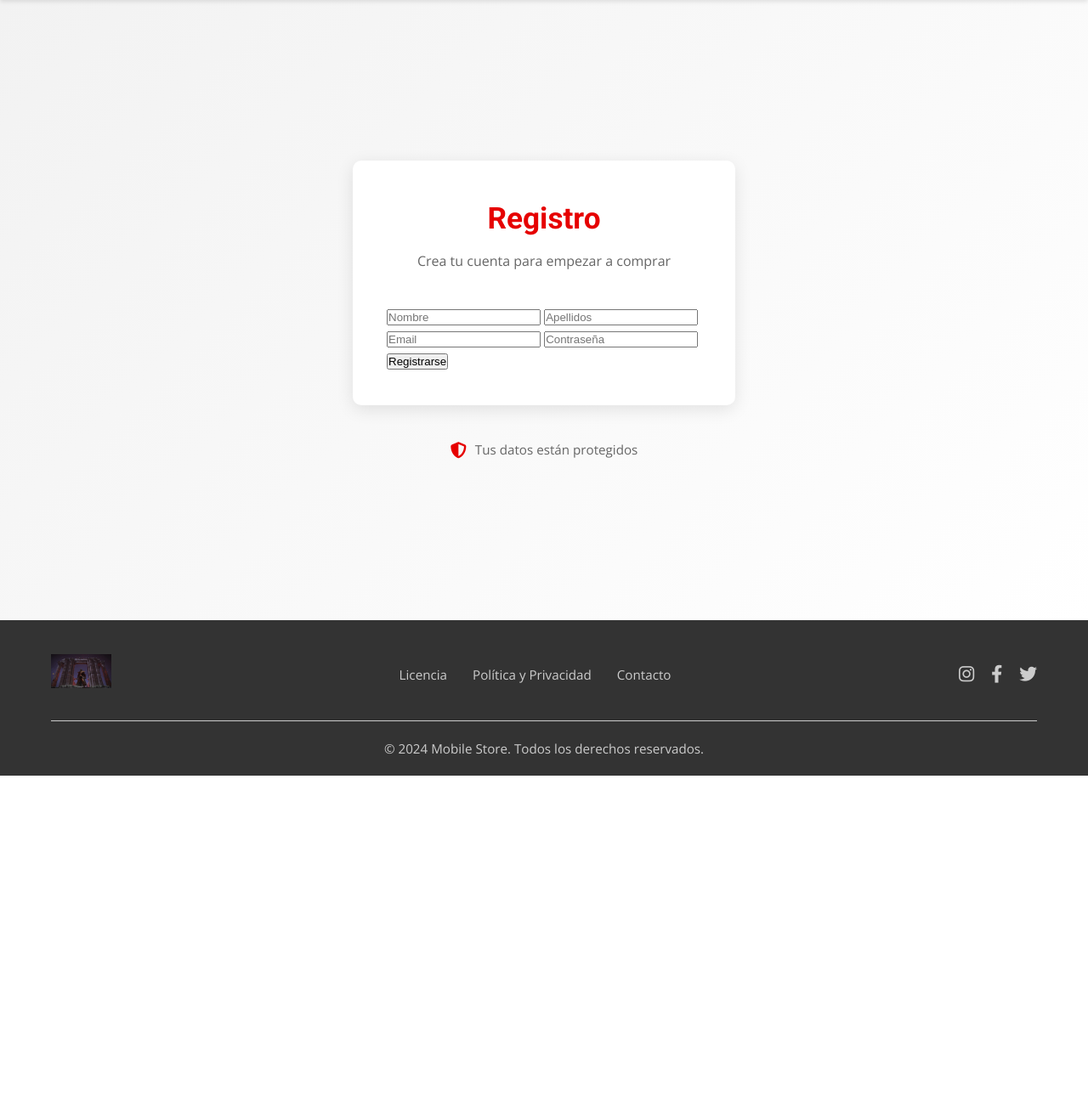
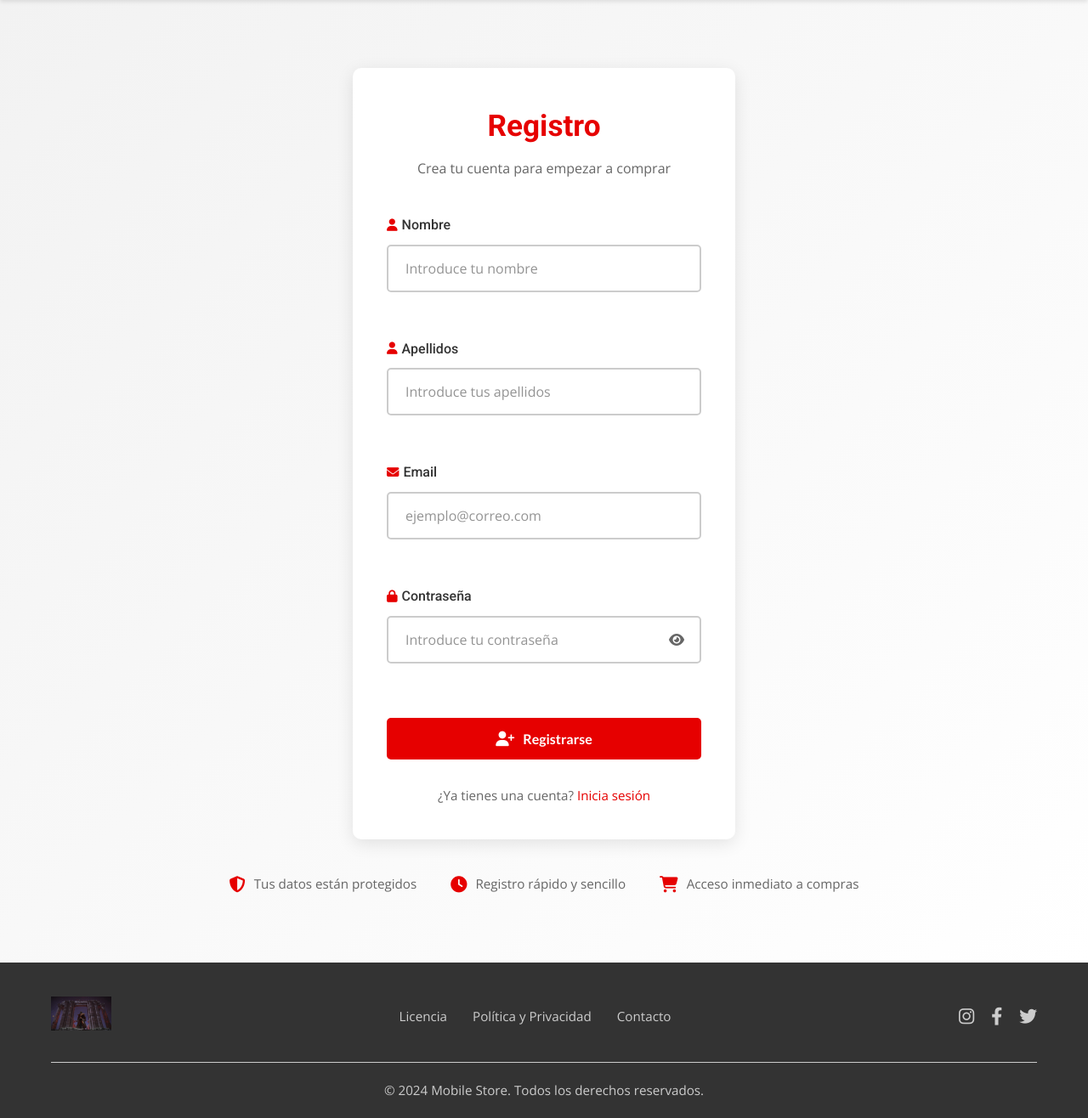
Before and after one commit to CruzAntonioDIWWEB/TFG_mobileStore, a PHP site: page /user/register in a window 1280 px wide. Shown: the part 70-1386 px from the top of the page at 85% size. Before the commit the page ends 983 px from the top, so only its background shows below. Run offline with PHP 8.4, Linux system fonts and the light colour scheme; data that the repository does not hold is empty.

Commit message:
polishing the register form

```diff
--- a/Views/user/register.php
+++ b/Views/user/register.php
@@ -29,13 +29,61 @@ $messages = $messages ?? [];
             </div>
 
             <!-- Register Form -->
-<form method="POST" action="<?php echo BASE_URL; ?>process_registration.php">
-    <input type="text" name="name" placeholder="Nombre" required>
-    <input type="text" name="surnames" placeholder="Apellidos" required>
-    <input type="email" name="email" placeholder="Email" required>
-    <input type="password" name="password" placeholder="Contraseña" required>
-    <button type="submit">Registrarse</button>
-</form>
+            <form class="auth-form" method="POST" action="<?php echo BASE_URL; ?>process_registration.php">
+                <div class="form-group">
+                    <label class="form-label" for="name">
+                        <i class="fas fa-user"></i>
+                        Nombre
+                    </label>
+                    <input type="text" id="name" name="name" class="form-input" placeholder="Introduce tu nombre" required>
+                    <span class="form-error"></span>
+                </div>
+
+                <div class="form-group">
+                    <label class="form-label" for="surnames">
+                        <i class="fas fa-user"></i>
+                        Apellidos
+                    </label>
+                    <input type="text" id="surnames" name="surnames" class="form-input" placeholder="Introduce tus apellidos" required>
+                    <span class="form-error"></span>
+                </div>
+
+                <div class="form-group">
+                    <label class="form-label" for="email">
+                        <i class="fas fa-envelope"></i>
+                        Email
+                    </label>
+                    <input type="email" id="email" name="email" class="form-input" placeholder="ejemplo@correo.com" required>
+                    <span class="form-error"></span>
+                </div>
+
+                <div class="form-group">
+                    <label class="form-label" for="password">
+                        <i class="fas fa-lock"></i>
+                        Contraseña
+                    </label>
+                    <div class="password-wrapper">
+                        <input type="password" id="password" name="password" class="form-input" placeholder="Introduce tu contraseña" required>
+                        <button type="button" class="password-toggle" onclick="togglePassword('password')">
+                            <i class="fas fa-eye"></i>
+                        </button>
+                    </div>
+                    <span class="form-error"></span>
+                </div>
+
+                <button type="submit" class="auth-submit-btn">
+                    <i class="fas fa-user-plus"></i>
+                    Registrarse
+                </button>
+            </form>
+
+            <!-- Auth Footer -->
+            <div class="auth-footer">
+                <p class="auth-link-text">
+                    ¿Ya tienes una cuenta?
+                    <a href="<?php echo BASE_URL; ?>login" class="auth-link">Inicia sesión</a>
+                </p>
+            </div>
         </div>
 
         <!-- Additional Info -->
@@ -44,6 +92,14 @@ $messages = $messages ?? [];
                 <i class="fas fa-shield-alt"></i>
                 <span>Tus datos están protegidos</span>
             </div>
+            <div class="info-item">
+                <i class="fas fa-clock"></i>
+                <span>Registro rápido y sencillo</span>
+            </div>
+            <div class="info-item">
+                <i class="fas fa-shopping-cart"></i>
+                <span>Acceso inmediato a compras</span>
+            </div>
         </div>
     </div>
 </section>
--- /dev/null
+++ b/assets/js/register.js
@@ -0,0 +1,132 @@
+function togglePassword(inputId) {
+    const input = document.getElementById(inputId);
+    const button = input.nextElementSibling;
+    const icon = button.querySelector('i');
+
+    if (input.type === 'password') {
+        input.type = 'text';
+        icon.classList.remove('fa-eye');
+        icon.classList.add('fa-eye-slash');
+    } else {
+        input.type = 'password';
+        icon.classList.remove('fa-eye-slash');
+        icon.classList.add('fa-eye');
+    }
+}
+
+// Validation functions
+function validateName(input) {
+    const value = input.value.trim();
+    const isValid = value.length >= 2 && /^[a-zA-ZáéíóúÁÉÍÓÚñÑ\s]+$/.test(value);
+
+    toggleInputState(input, isValid);
+    return isValid;
+}
+
+function validateEmail(input) {
+    const value = input.value.trim();
+    const emailRegex = /^[^\s@]+@[^\s@]+\.[^\s@]+$/;
+    const isValid = emailRegex.test(value);
+
+    toggleInputState(input, isValid);
+    return isValid;
+}
+
+function validatePassword(input) {
+    const value = input.value;
+    // Cambiado a mínimo 4 caracteres
+    const isValid = value.length >= 4;
+
+    toggleInputState(input, isValid);
+    return isValid;
+}
+
+function toggleInputState(input, isValid) {
+    if (input.value.trim() === '') {
+        // Si está vacío, quitar todas las clases
+        input.classList.remove('success', 'error');
+        return;
+    }
+
+    if (isValid) {
+        input.classList.remove('error');
+        input.classList.add('success');
+    } else {
+        input.classList.remove('success');
+        input.classList.add('error');
+    }
+}
+
+// Add event listeners when page loads
+document.addEventListener('DOMContentLoaded', function() {
+    const nameInput = document.getElementById('name');
+    const surnamesInput = document.getElementById('surnames');
+    const emailInput = document.getElementById('email');
+    const passwordInput = document.getElementById('password');
+
+    // Verificar que todos los elementos existen
+    if (!nameInput || !surnamesInput || !emailInput || !passwordInput) {
+        console.error('No se pudieron encontrar todos los inputs del formulario');
+        return;
+    }
+
+    // Name validation
+    nameInput.addEventListener('input', function() {
+        validateName(this);
+    });
+
+    nameInput.addEventListener('blur', function() {
+        validateName(this);
+    });
+
+    // Surnames validation
+    surnamesInput.addEventListener('input', function() {
+        validateName(this);
+    });
+
+    surnamesInput.addEventListener('blur', function() {
+        validateName(this);
+    });
+
+    // Email validation
+    emailInput.addEventListener('input', function() {
+        validateEmail(this);
+    });
+
+    emailInput.addEventListener('blur', function() {
+        validateEmail(this);
+    });
+
+    // Password validation
+    passwordInput.addEventListener('input', function() {
+        console.log('Password input event:', this.value, 'Length:', this.value.length);
+        validatePassword(this);
+    });
+
+    passwordInput.addEventListener('blur', function() {
+        validatePassword(this);
+    });
+
+    // Form submission validation
+    const form = document.querySelector('.auth-form');
+    if (form) {
+        form.addEventListener('submit', function(e) {
+            const nameValid = validateName(nameInput);
+            const surnamesValid = validateName(surnamesInput);
+            const emailValid = validateEmail(emailInput);
+            const passwordValid = validatePassword(passwordInput);
+
+            console.log('Form validation:', {
+                name: nameValid,
+                surnames: surnamesValid,
+                email: emailValid,
+                password: passwordValid
+            });
+
+            if (!nameValid || !surnamesValid || !emailValid || !passwordValid) {
+                e.preventDefault();
+                alert('Por favor, corrige los errores en el formulario antes de enviarlo.');
+            }
+        });
+    }
+});
```
